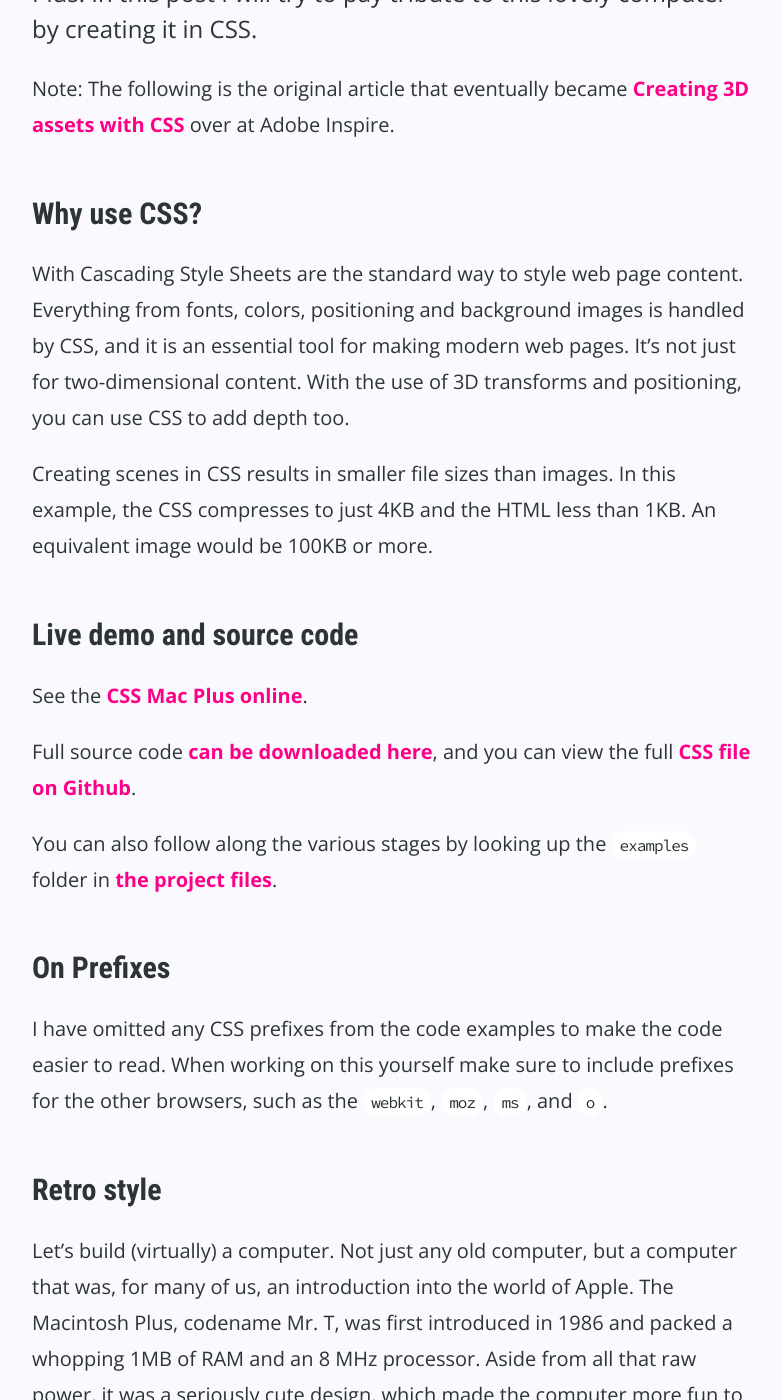
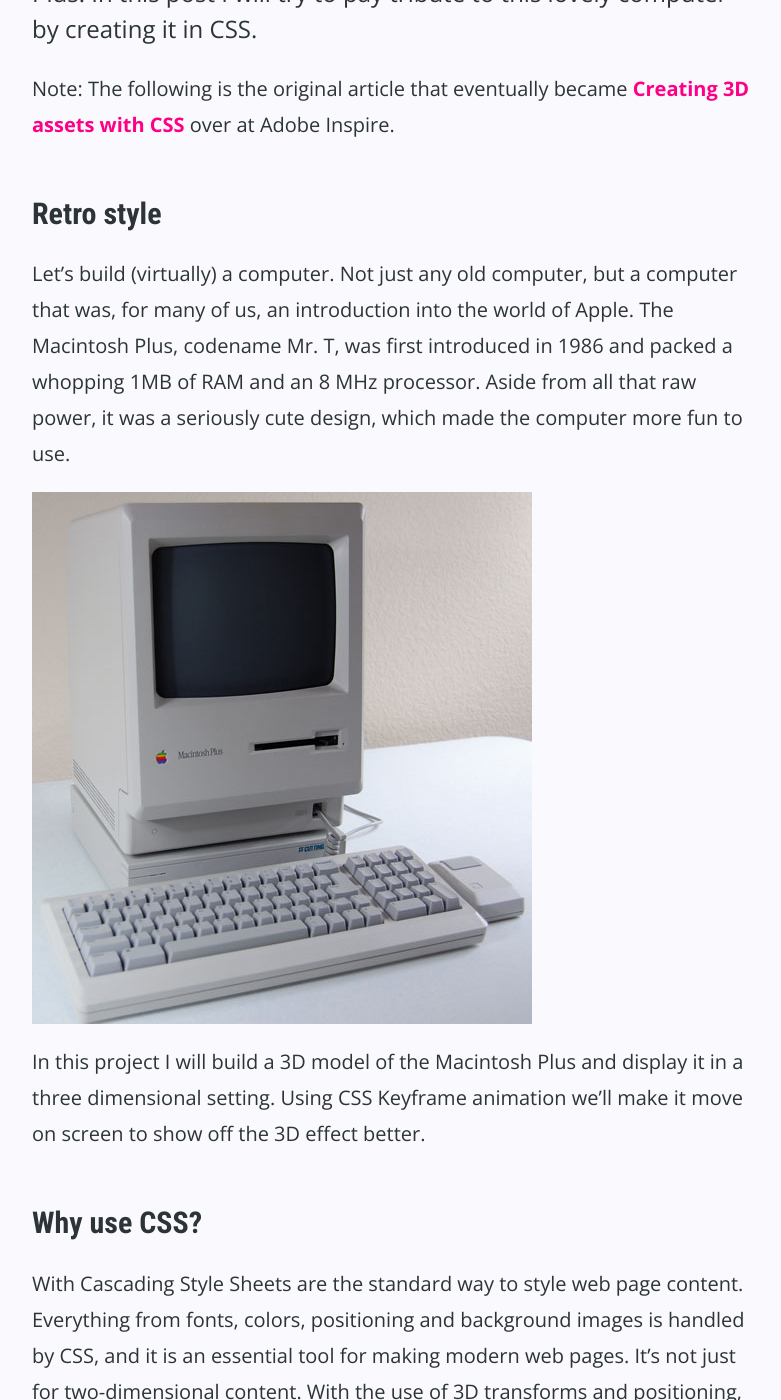
Before and after one commit to donovanh/donovanh.github.com, a Jekyll site: the page built from _posts/2013-11-13-macplus.markdown, in a window 1280 px wide and 1400 px high, scrolled down 323 px. Shown: the whole window, without its empty margins (248-1029 px from the left). Built offline with Jekyll 4.4.1, drawn with Linux system fonts in a browser that asks for light colours; nearby versions of some CDN libraries; some of the changed text lies outside the part shown.

Commit message:
Updated article

```diff
--- a/_posts/2013-11-13-macplus.markdown
+++ b/_posts/2013-11-13-macplus.markdown
@@ -10,6 +10,14 @@ published: true
 I will always remember the moment I got to use the Apple Mac Plus. In this post I will try to pay tribute to this lovely computer by creating it in CSS.
 
 Note: The following is the original article that eventually became [Creating 3D assets with CSS](http://www.adobe.com/inspire/2013/11/3d-css.html) over at Adobe Inspire.
+
+## Retro style
+
+Let's build (virtually) a computer. Not just any old computer, but a computer that was, for many of us, an introduction into the world of Apple. The Macintosh Plus, codename Mr. T, was first introduced in 1986 and packed a whopping 1MB of RAM and an 8 MHz processor. Aside from all that raw power, it was a seriously cute design, which made the computer more fun to use.
+
+![Credit: Vectronic's Apple World](/images/posts/macplus/mac.jpg)
+
+In this project I will build a 3D model of the Macintosh Plus and display it in a three dimensional setting. Using CSS Keyframe animation we'll make it move on screen to show off the 3D effect better.
 
 ## Why use CSS?
 
@@ -28,14 +36,6 @@ You can also follow along the various stages by looking up the `examples` folder
 ## On Prefixes
 
 I have omitted any CSS prefixes from the code examples to make the code easier to read. When working on this yourself make sure to include prefixes for the other browsers, such as the `webkit`, `moz`, `ms`, and `o`.
-
-## Retro style
-
-Let's build (virtually) a computer. Not just any old computer, but a computer that was, for many of us, an introduction into the world of Apple. The Macintosh Plus, codename Mr. T, was first introduced in 1986 and packed a whopping 1MB of RAM and an 8 MHz processor. Aside from all that raw power, it was a seriously cute design, which made the computer more fun to use.
-
-![Credit: Vectronic's Apple World](/images/posts/macplus/mac.jpg)
-
-In this project I will build a 3D model of the Macintosh Plus and display it in a three dimensional setting. Using CSS Keyframe animation we'll make it move on screen to show off the 3D effect better.
 
 ## Setting the stage
 
```
